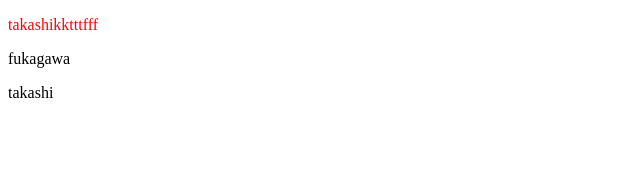
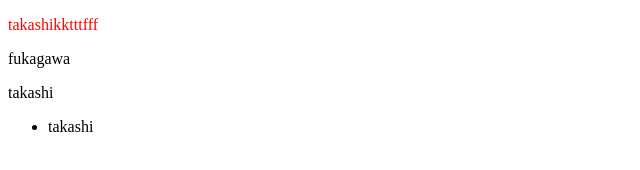
Before and after one commit to juth5/bingo, a plain HTML site: page index.html in a window 1280 px wide. Shown: the full height of the page, 0-640 px from the left. Drawn offline with Linux system fonts and the light colour scheme.

Commit message:
liを追加

```diff
--- a/index.html
+++ b/index.html
@@ -11,5 +11,10 @@
     <p>fukagawa</p>
     <p>takashi</p>
   </p>
+  <ul>
+    <li>
+      takashi
+    </li>
+  </ul>
 </body>
 </html>
```
